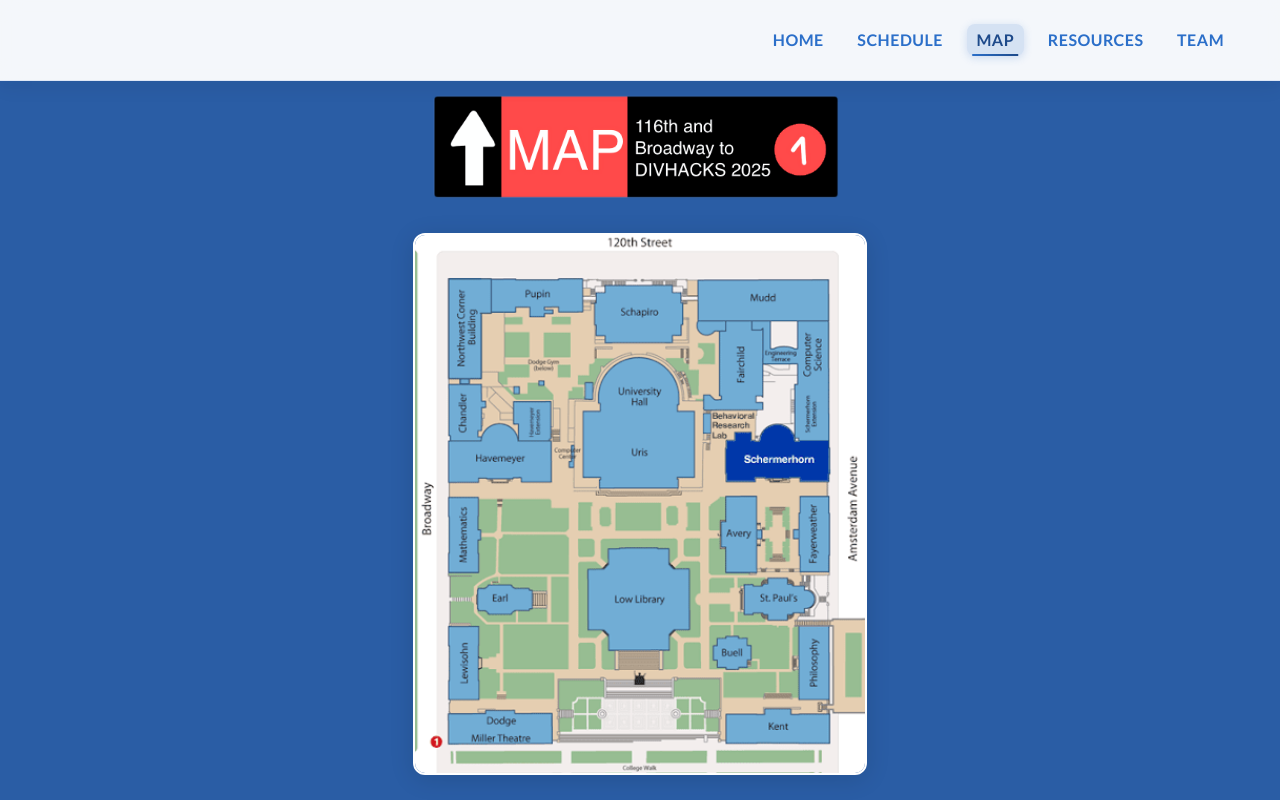
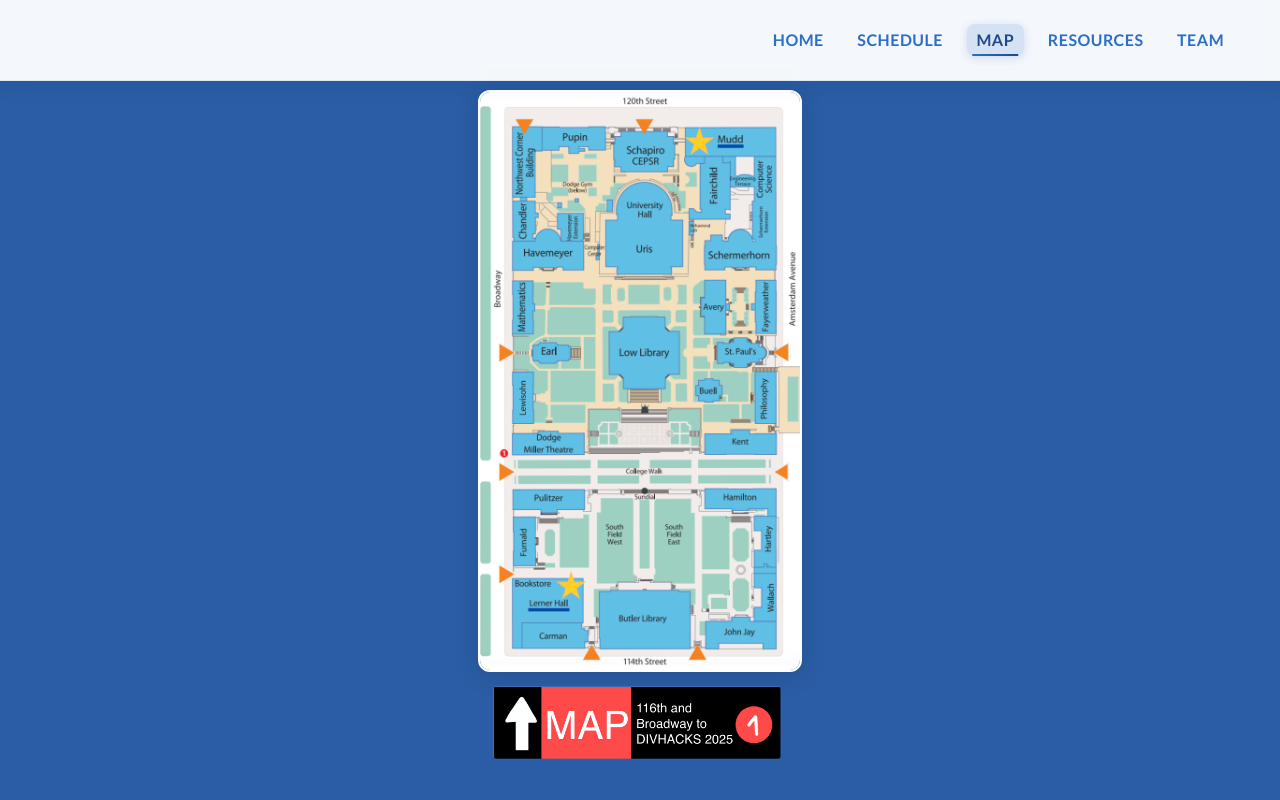
Before and after one commit to cu-divhacks/2025website, a React (Create React App) app in the folder 2025divhacks/: page /map in a window 1280 px wide. Built offline with nearby package versions, Linux system fonts and the light colour scheme.

Commit message:
swapped map image and fixed header

```diff
--- a/2025divhacks/src/pages/Map.js
+++ b/2025divhacks/src/pages/Map.js
@@ -1,6 +1,6 @@
 import React from 'react';
 import mapImg from '../assets/map.png';
-import mapHeader from '../assets/map_header.PNG';
+import mapHeader from '../assets/map_header.png';
 
 const Map = () => {
   return (
@@ -17,29 +17,29 @@ const Map = () => {
       zIndex: 1
     }}>
       <img
-        src={mapHeader}
-        alt="Map Header"
-        style={{
-          maxWidth: '35vw',
-          minWidth: 450,
-          width: '100%',
-          height: 'auto',
-          marginBottom: '20px',
-          marginTop: '20px'
-        }}
-      />
-      <img
         src={mapImg}
         alt="DivHacks Venue Map"
         style={{
-          maxWidth: '35vw',
-          minWidth: 450,
+          maxWidth: '24vw',
+          minWidth: 320,
           width: '100%',
           height: 'auto',
           borderRadius: '12px',
           boxShadow: '0 4px 24px rgba(0,0,0,0.12)',
           border: '2px solid #fff',
           background: '#fff',
+          marginTop: '30px'
+        }}
+      />
+      <img
+        src={mapHeader}
+        alt="Map Header"
+        style={{
+          maxWidth: '25vw',
+          minWidth: 320,
+          width: '100%',
+          height: 'auto',
+          marginTop: '3px'
         }}
       />
     </div>
```
Also changed, not shown: 2025divhacks/src/assets/map.png.
